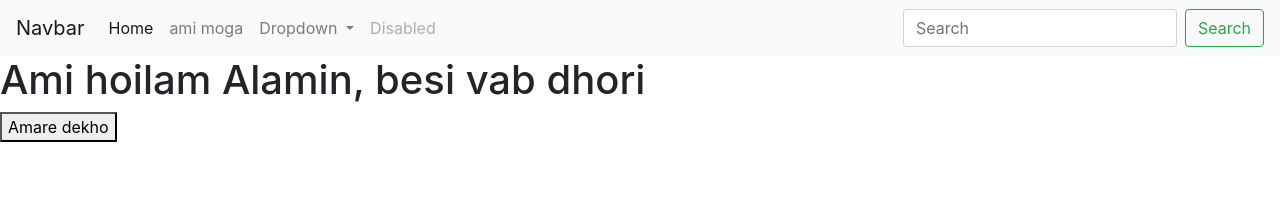
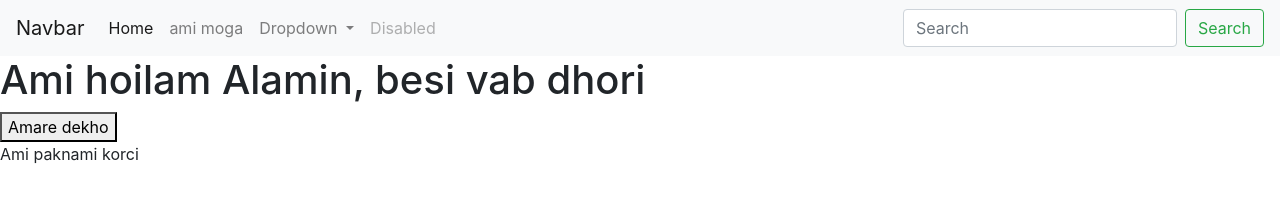
Before and after one commit to alamin853/personal, a plain HTML site: page index.html in a window 1280 px wide. Drawn offline with nearby package versions, Linux system fonts and the light colour scheme.

Commit message:
paknami add korci

```diff
--- a/index.html
+++ b/index.html
@@ -49,6 +49,7 @@
       <button>
         Amare dekho
       </button>
+    <p> Ami paknami korci</p>
 
 
     <script src="https://code.jquery.com/jquery-3.4.1.slim.min.js" integrity="sha384-J6qa4849blE2+poT4WnyKhv5vZF5SrPo0iEjwBvKU7imGFAV0wwj1yYfoRSJoZ+n" crossorigin="anonymous"></script>
```
